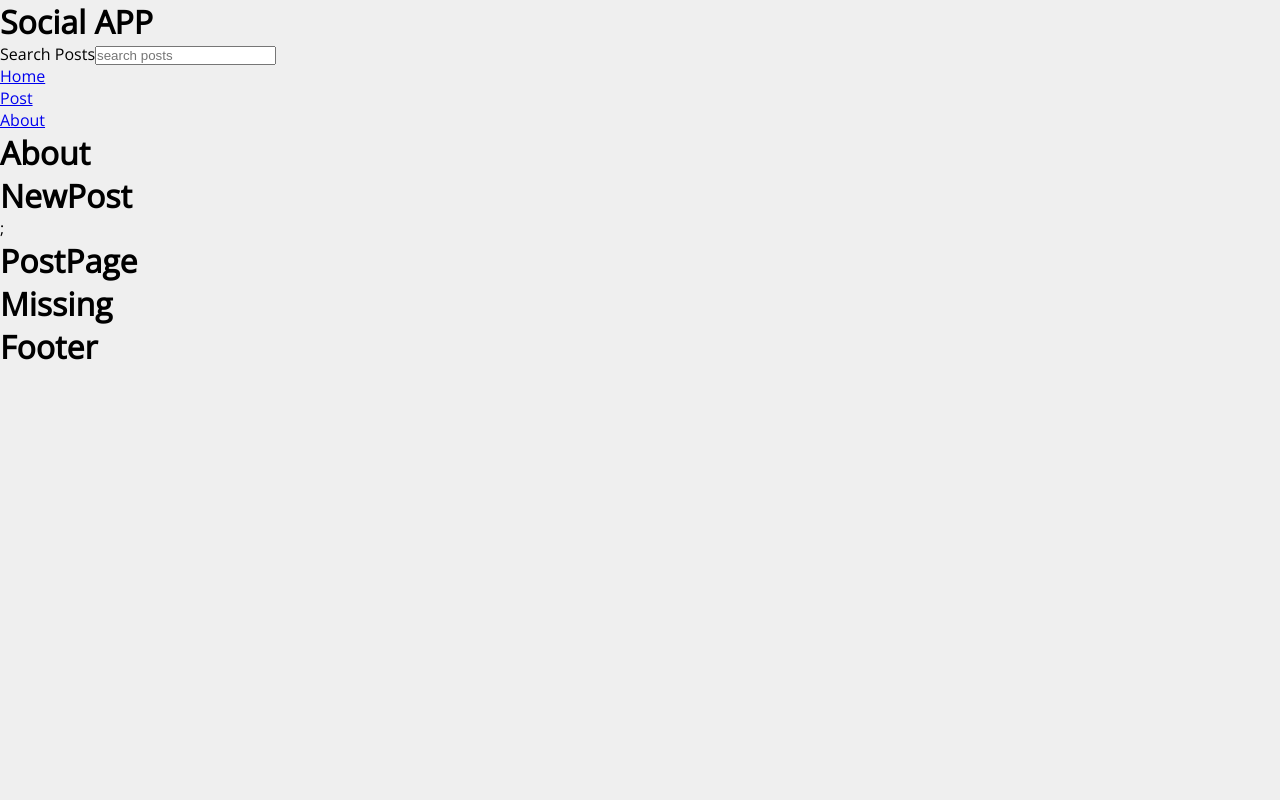
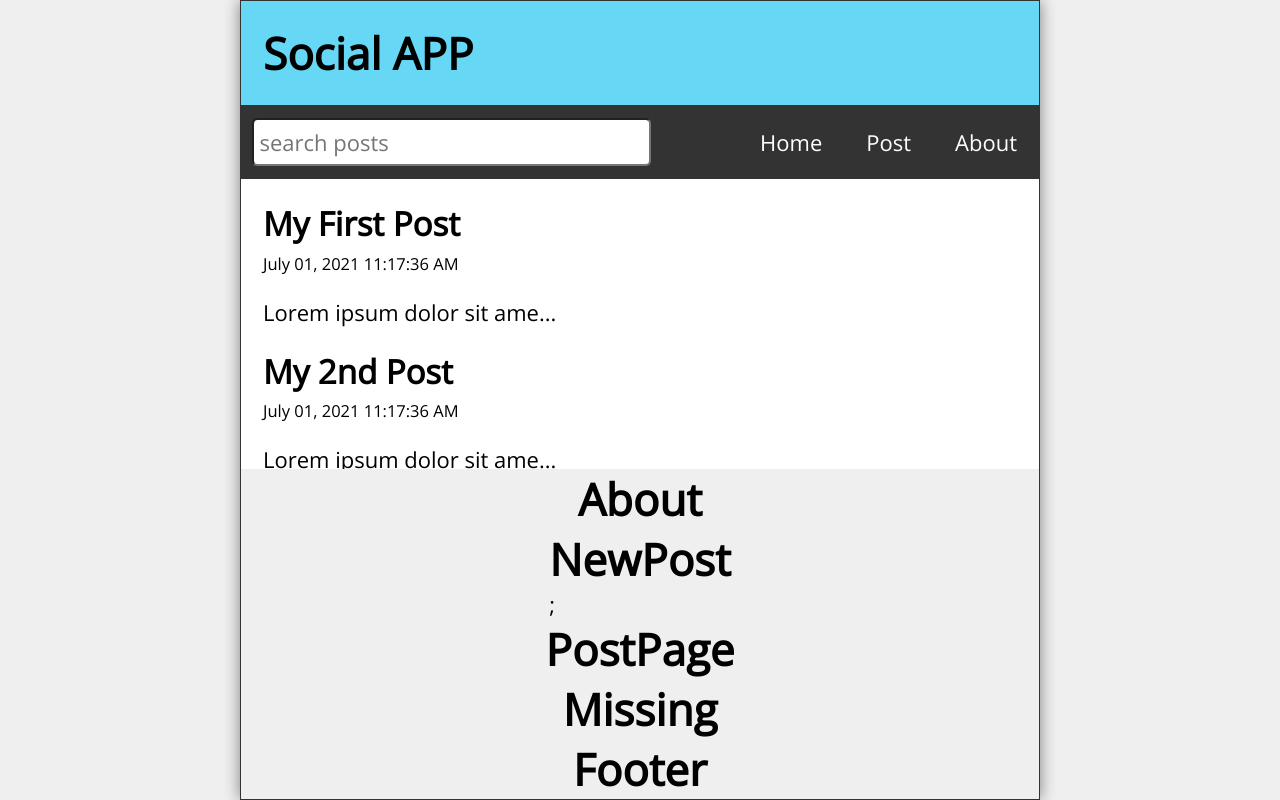
Before and after one commit to Manikandan1818/Social, a React (Create React App) app: page /post/1 in a window 1280 px wide. Built offline with nearby package versions, Linux system fonts and the light colour scheme.

Commit message:
Feed and Post page updated!

```diff
--- a/src/App.js
+++ b/src/App.js
@@ -1,3 +1,4 @@
+import { useState } from "react";
 import About from "./About";
 import Footer from "./Footer";
 import Home from "./Home";
@@ -5,12 +6,42 @@
 import Nav from "./Nav";
 import NewPost from "./NewPost";
 import PostPage from "./PostPage";
+import Header from "./Header";
 
 function App() {
+  const [posts, setPosts] = useState([
+    {
+      id: 1,
+      title: "My First Post",
+      datetime: "July 01, 2021 11:17:36 AM",
+      body: "Lorem ipsum dolor sit amet consectetur adipisicing elit. Quis consequatur expedita, assumenda similique non optio! Modi nesciunt excepturi corrupti atque blanditiis quo nobis, non optio quae possimus illum exercitationem ipsa!",
+    },
+    {
+      id: 2,
+      title: "My 2nd Post",
+      datetime: "July 01, 2021 11:17:36 AM",
+      body: "Lorem ipsum dolor sit amet consectetur adipisicing elit. Quis consequatur expedita, assumenda similique non optio! Modi nesciunt excepturi corrupti atque blanditiis quo nobis, non optio quae possimus illum exercitationem ipsa!",
+    },
+    {
+      id: 3,
+      title: "My 3rd Post",
+      datetime: "July 01, 2021 11:17:36 AM",
+      body: "Lorem ipsum dolor sit amet consectetur adipisicing elit. Quis consequatur expedita, assumenda similique non optio! Modi nesciunt excepturi corrupti atque blanditiis quo nobis, non optio quae possimus illum exercitationem ipsa!",
+    },
+    {
+      id: 4,
+      title: "My Fourth Post",
+      datetime: "July 01, 2021 11:17:36 AM",
+      body: "Lorem ipsum dolor sit amet consectetur adipisicing elit. Quis consequatur expedita, assumenda similique non optio! Modi nesciunt excepturi corrupti atque blanditiis quo nobis, non optio quae possimus illum exercitationem ipsa!",
+    },
+  ]);
+  const [search, setSearch] = useState("");
+
   return (
     <div className="App">
-      <Home title="Social APP" />
-      <Nav />
+      <Header title="Social APP" />
+      <Nav search={search} setSearch={setSearch} />
+      <Home posts={posts} />
       <About />
       <NewPost />
       <PostPage />
--- /dev/null
+++ b/src/Feed.jsx
@@ -0,0 +1,14 @@
+import React from "react";
+import Post from "./Post";
+
+const Feed = ({ posts }) => {
+  return (
+    <>
+      {posts.map((post) => (
+        <Post key={post.id} post={post} />
+      ))}
+    </>
+  );
+};
+
+export default Feed;
--- a/src/Header.jsx
+++ b/src/Header.jsx
@@ -1,9 +1,9 @@
 import React from "react";
 
-const Header = () => {
+const Header = ({ title }) => {
   return (
-    <header>
-      <h1>Header</h1>
+    <header className="Header">
+      <h1>{title}</h1>
     </header>
   );
 };
--- a/src/Home.jsx
+++ b/src/Home.jsx
@@ -1,9 +1,10 @@
 import React from "react";
+import Feed from "./Feed";
 
-const Home = ({ title }) => {
+const Home = ({ posts }) => {
   return (
-    <main>
-      <h1>{title}</h1>
+    <main className="Home">
+      {posts.length ? <Feed posts={posts} /> : "No posts to display"}
     </main>
   );
 };
--- a/src/Post.jsx
+++ b/src/Post.jsx
@@ -1,10 +1,15 @@
 import React from "react";
-import { useParams } from "react-router-dom";
 
-const Post = () => {
-  const { id } = useParams();
-
-  return <div>Post {id}</div>;
+const Post = ({ post }) => {
+  return (
+    <article className="Post">
+      <h2>{post.title}</h2>
+      <p className="postDate">{post.datetime}</p>
+      <p className="postBody">
+        {post.body.length <= 25 ? post.body : `${post.body.slice(0, 25)}...`}
+      </p>
+    </article>
+  );
 };
 
 export default Post;
--- a/src/index.css
+++ b/src/index.css
@@ -1,4 +1,5 @@
 @import url("https://fonts.googleapis.com/css2?family=Open+Sans&display=swap");
+
 * {
   margin: 0;
   padding: 0;
@@ -6,12 +7,270 @@
 }
 
 html {
-  font-size: 16px;
+  font-size: 14px;
 }
 
 body {
   min-height: 100vh;
   font-family: "Open Sans", sans-serif;
+  -webkit-font-smoothing: antialiased;
+  -moz-osx-font-smoothing: grayscale;
   display: flex;
   background-color: #efefef;
 }
+
+#root {
+  flex-grow: 1;
+  display: flex;
+  justify-content: center;
+  align-items: center;
+}
+
+.App {
+  width: 100%;
+  max-width: 800px;
+  height: 100vh;
+  display: flex;
+  flex-direction: column;
+  justify-content: flex-start;
+  align-items: center;
+  border: 1px solid #333;
+  box-shadow: 0px 0px 15px gray;
+}
+
+.Header,
+.Footer {
+  width: 100%;
+  background-color: #66d8f5;
+  padding: 1rem;
+  display: flex;
+  justify-content: space-between;
+  align-items: center;
+}
+
+.Header h1 {
+  font-size: 1.5rem;
+}
+
+.Header svg {
+  font-size: 2rem;
+}
+
+.Footer {
+  padding: 0.75rem;
+  display: grid;
+  place-content: center;
+}
+
+.Nav {
+  width: 100%;
+  background-color: #333;
+  display: flex;
+  flex-direction: column;
+  justify-content: flex-start;
+  align-items: flex-start;
+}
+
+.searchForm {
+  width: 80%;
+  padding: 1rem 0 0 0.75rem;
+}
+
+.searchForm input[type="text"] {
+  font-family: "Open Sans", sans-serif;
+  width: 100%;
+  min-height: 48px;
+  font-size: 1rem;
+  padding: 0.25rem;
+  border-radius: 0.25rem;
+  outline: none;
+}
+
+.searchForm label {
+  position: absolute;
+  left: -99999px;
+}
+
+.Nav ul {
+  color: #fff;
+  list-style-type: none;
+  display: flex;
+  flex-wrap: nowrap;
+  align-items: center;
+}
+
+.Nav li {
+  padding: 1rem;
+}
+
+.Nav li:hover,
+.Nav li:focus {
+  padding: 1rem;
+}
+
+.Nav li a {
+  color: #fff;
+  text-decoration: none;
+}
+
+.Nav li:hover,
+.Nav li:focus,
+.Nav li:hover a,
+.Nav li:focus a {
+  background-color: #eee;
+  color: #333;
+}
+
+.Nav li:hover a,
+.Nav li:focus a {
+  cursor: pointer;
+}
+
+.Home,
+.NewPost,
+.PostPage,
+.About,
+.Missing {
+  width: 100%;
+  flex-grow: 1;
+  padding: 1rem;
+  overflow-y: auto;
+  background-color: #fff;
+}
+
+.post {
+  margin-top: 1rem;
+  padding-bottom: 1rem;
+  border-bottom: 1px solid lightgray;
+}
+
+.Home .post a {
+  text-decoration: none;
+}
+
+.Home .post a,
+.Home .post a:visited {
+  color: #000;
+}
+
+.post:first-child {
+  margin-top: 0;
+}
+
+.post:last-child {
+  border-bottom: none;
+}
+
+.postDate {
+  font-size: 0.75rem;
+  margin-top: 0.25rem;
+}
+
+.postBody {
+  margin: 1rem 0;
+}
+
+.newPostForm {
+  display: flex;
+  flex-direction: column;
+}
+
+.newPostForm label {
+  margin-top: 1rem;
+}
+
+.newPostForm input[type="text"],
+.newPostForm textarea {
+  font-family: "Open Sans", sans-serif;
+  width: 100%;
+  min-height: 48px;
+  font-size: 1rem;
+  padding: 0.25rem;
+  border-radius: 0.25rem;
+  margin-right: 0.25rem;
+  outline: none;
+}
+
+.newPostForm textarea {
+  height: 100px;
+}
+
+.newPostForm button {
+  margin-top: 1rem;
+  height: 48px;
+  min-width: 48px;
+  border-radius: 10px;
+  padding: 0.5rem;
+  font-size: 1rem;
+  cursor: pointer;
+}
+
+.Missing h2,
+.PostPage h2,
+.Missing p,
+.PostPage p {
+  margin-bottom: 1rem;
+}
+
+.PostPage button {
+  height: 48px;
+  min-width: 48px;
+  border-radius: 0.25rem;
+  padding: 0.5rem;
+  font-size: 1rem;
+  background-color: red;
+  color: #fff;
+  cursor: pointer;
+}
+
+.statusMsg {
+  margin-top: 2rem;
+}
+
+@media only screen and (min-width: 610px) {
+  html {
+    font-size: 22px;
+  }
+
+  .Header h1 {
+    font-size: 2rem;
+  }
+
+  .Nav {
+    flex-direction: row;
+    flex-wrap: nowrap;
+    justify-content: space-between;
+    align-items: center;
+  }
+
+  .Nav ul {
+    text-align: right;
+  }
+
+  .Nav li:hover,
+  .Nav li:focus,
+  .Nav li:hover a,
+  .Nav li:focus a {
+    background-color: #eee;
+    color: #333;
+  }
+
+  .searchForm {
+    width: 50%;
+    padding: 0.5rem 0;
+  }
+
+  .searchForm input[type="text"] {
+    margin-left: 0.5rem;
+  }
+
+  .newPostForm textarea {
+    height: 300px;
+  }
+}
+
+@media only screen and (min-width: 992px) {
+  .Header svg {
+    font-size: 3rem;
+  }
+}
```
